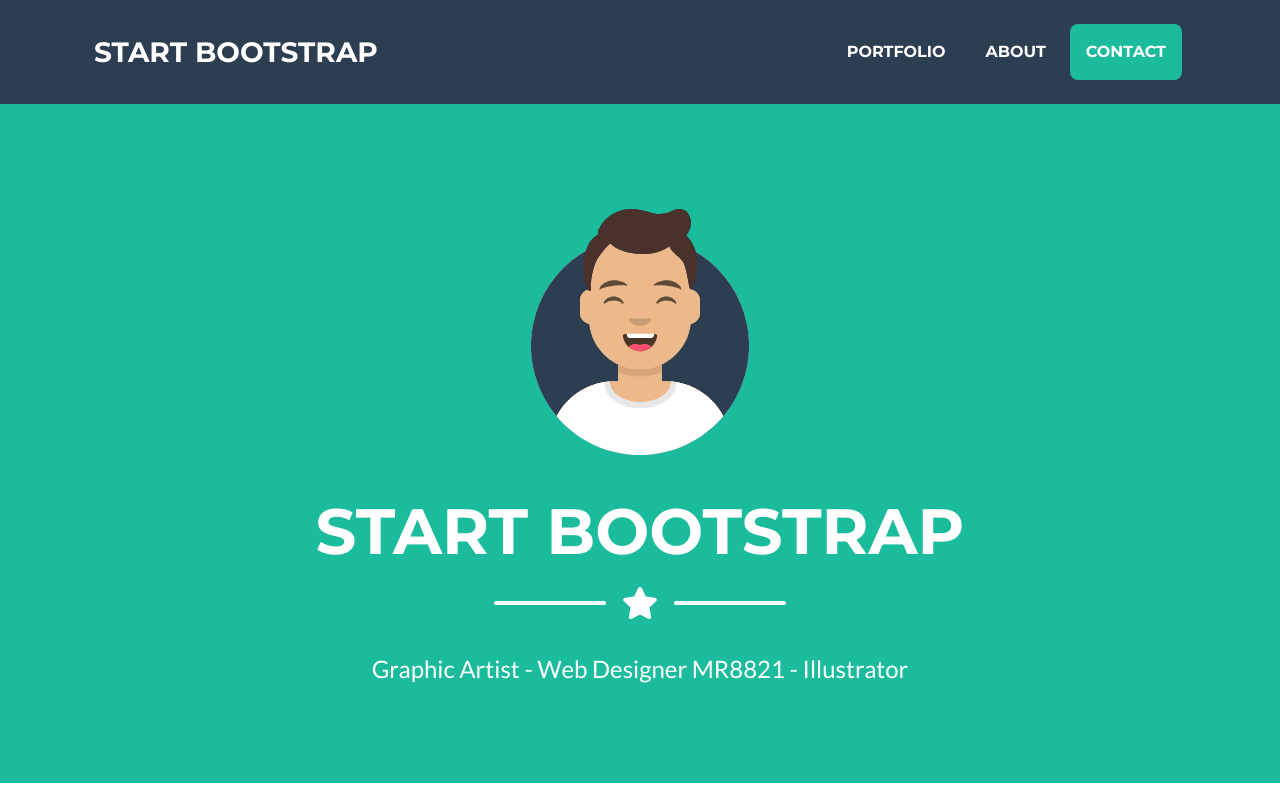
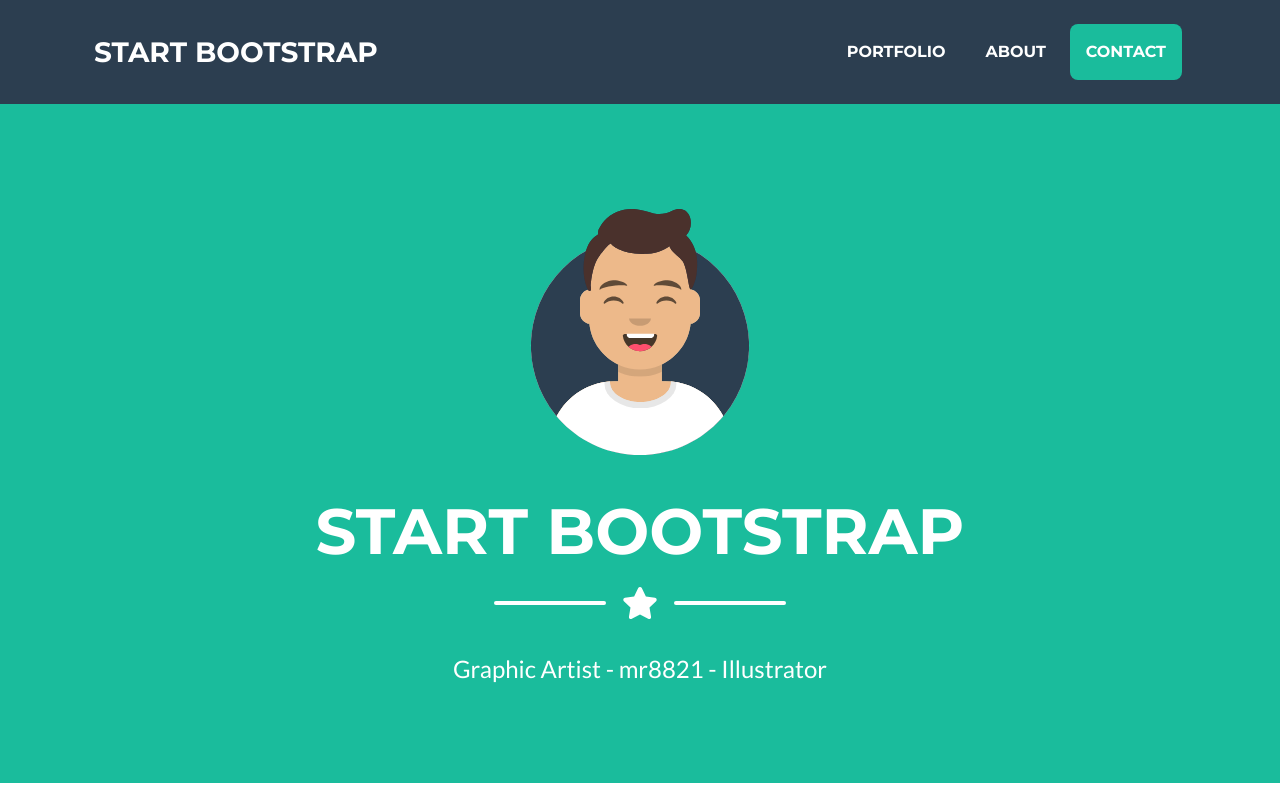
Before and after one commit to Mr88211997/project8821, a plain HTML site: page index.html in a window 1280 px wide. Shown: the top 800 px of the page. Drawn offline with nearby package versions, Linux system fonts and the light colour scheme.

Commit message:
Update index.html

```diff
--- a/index.html
+++ b/index.html
@@ -48,7 +48,7 @@
                     <div class="divider-custom-line"></div>
                 </div>
                 <!-- Masthead Subheading-->
-                <p class="masthead-subheading font-weight-light mb-0">Graphic Artist - Web Designer MR8821 - Illustrator</p>
+                <p class="masthead-subheading font-weight-light mb-0">Graphic Artist - mr8821 - Illustrator</p>
             </div>
         </header>
         <!-- Portfolio Section-->
```
